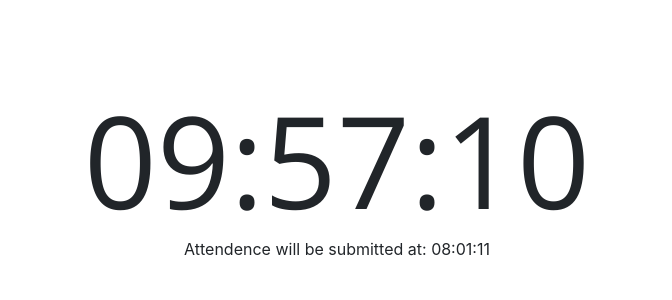
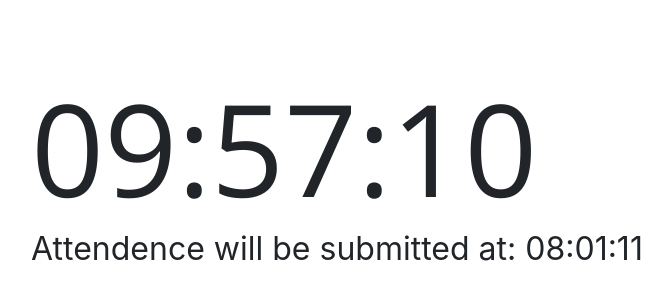
Before and after one commit to pyjshtml/SchooltoolWebsite, a browser extension: page index.html in a window 1280 px wide. Shown: the part 228-528 px from the top of the page, without its empty margins (303-975 px from the left). Drawn offline with nearby package versions, Linux system fonts and the light colour scheme.

Commit message:
reformatting index.html

```diff
--- a/index.html
+++ b/index.html
@@ -77,13 +77,14 @@
         font-size: 8rem;
         display: inline-block;
         margin: 0px;
+        padding-bottom: 0px;
       }
       h1:hover{
         cursor: default;
       }
       #sub{
         margin: 0px;
-        font-size: 1rem;
+        font-size: 2rem;
         text-align: center;
         vertical-align: bottom;
       }
```
